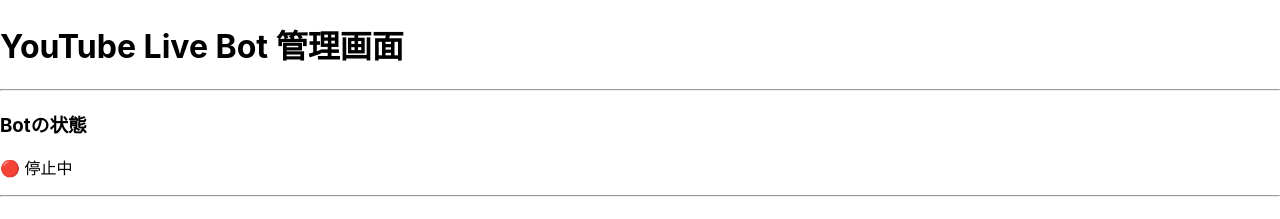
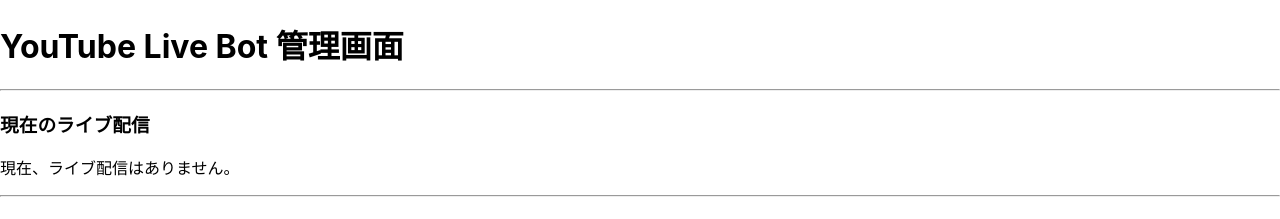
Before and after one commit to TMMYdfsg/youtube-bot-frontend, a React (Create React App) app: page / in a window 1280 px wide. Shown: the top 219 px of the page. Built offline with nearby package versions, Linux system fonts and the light colour scheme; no server answers.

Commit message:
Update App.tsx

```diff
--- a/src/App.tsx
+++ b/src/App.tsx
@@ -3,16 +3,19 @@
 import React from 'react';
 import BotStatus from './components/BotStatus';
 import ChatLog from './components/ChatLog';
-import ManualChatForm from './components/ManualChatForm'; // フォームをインポート
+import ManualChatForm from './components/ManualChatForm';
+import LiveStreamPlayer from './components/LiveStreamPlayer'; // ★★★ 1. プレイヤーをインポート
 
 function App() {
   return (
     <div className="App">
       <h1>YouTube Live Bot 管理画面</h1>
       <hr />
+      <LiveStreamPlayer /> {/* ★★★ 2. 好きな場所にプレイヤーを追加 */}
+      <hr />
       <BotStatus />
       <hr />
-      <ManualChatForm /> {/* フォームコンポーネントを追加 */}
+      <ManualChatForm />
       <hr />
       <ChatLog />
     </div>
```
